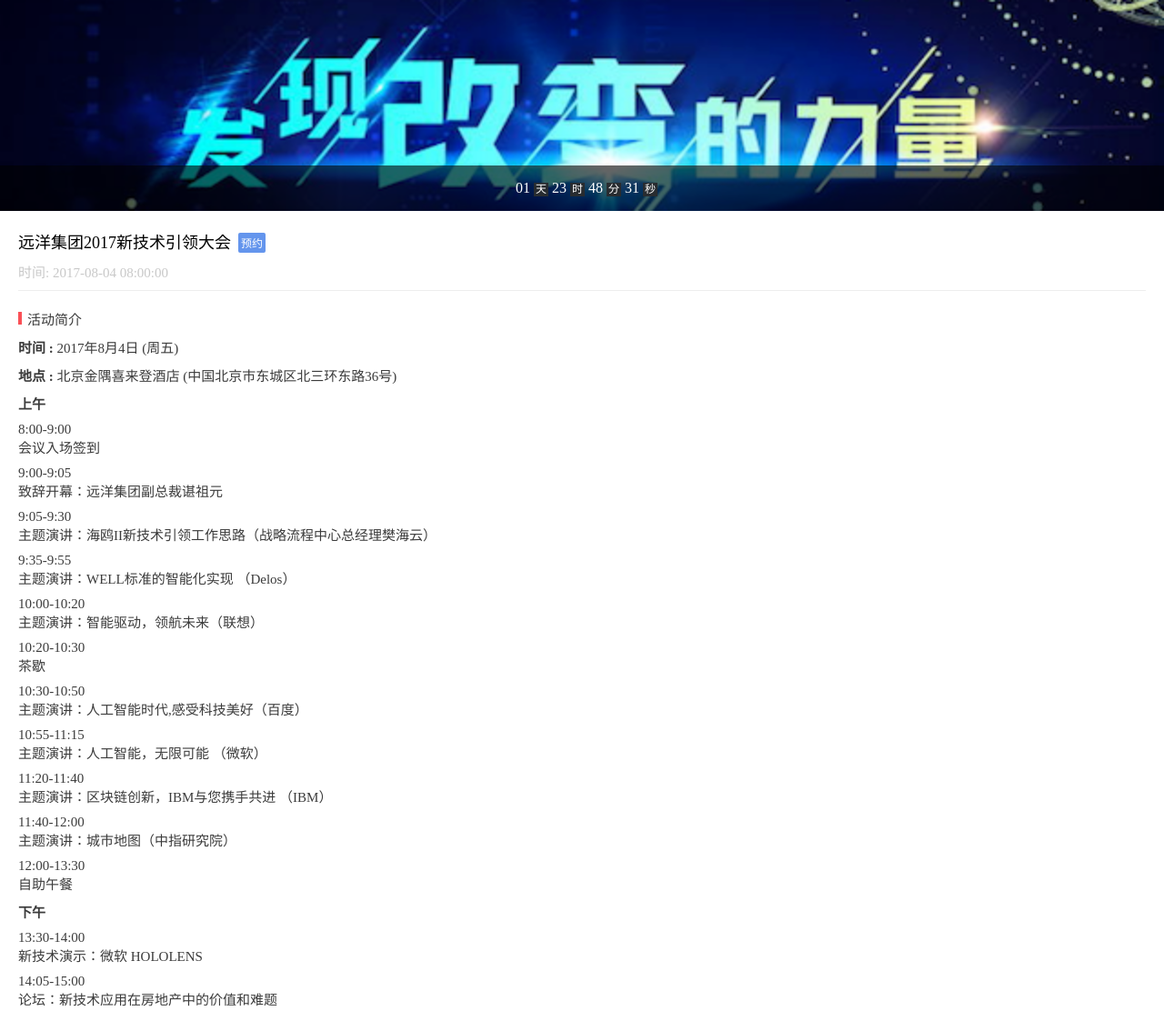
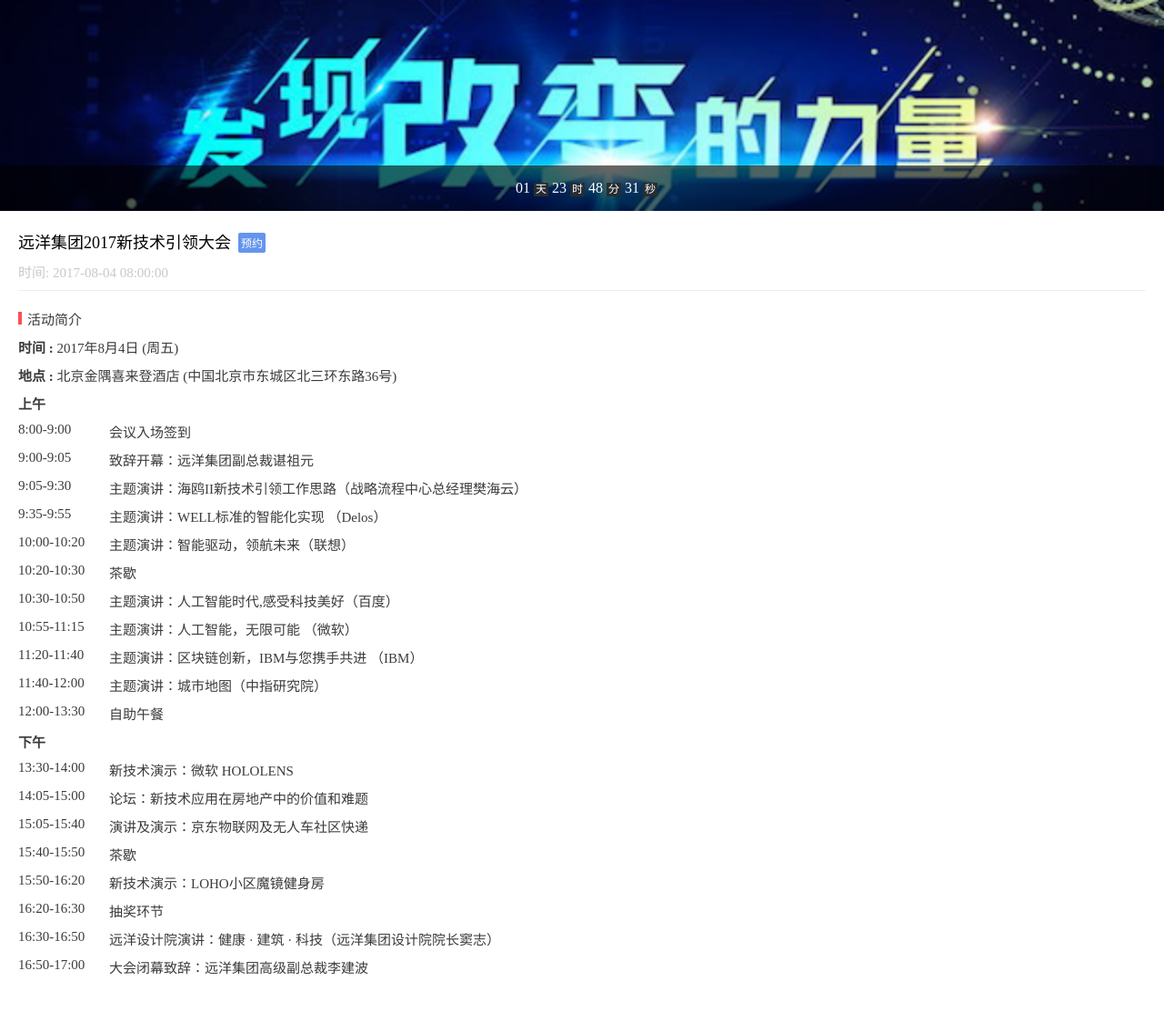
Before and after one commit to houwhu/landern, a plain HTML site: page index.html in a window 1280 px wide. Shown: the top 1112 px of the page at 91% size. Drawn offline with Linux system fonts and the light colour scheme.

Commit message:
Update main.css

```diff
--- a/main.css
+++ b/main.css
@@ -88,7 +88,9 @@
 	width:100px;
 }
 
+#a_m div{display: flex;}
 #a_m div span{width: 100px;}
-
-
+#a_m div p{flex: 1;}
+#p_m div{display: flex;}
 #p_m div span{width: 100px;}
+#p_m div p{flex: 1;}
```
